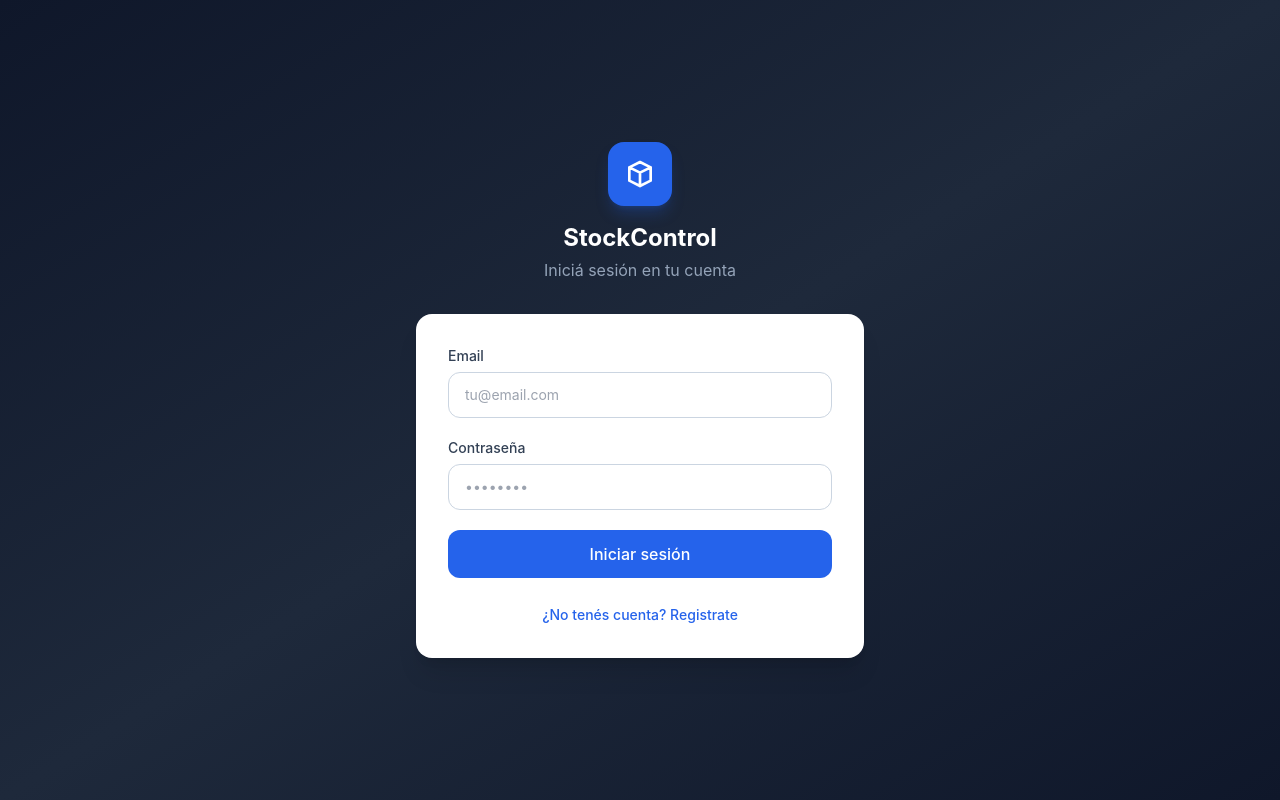
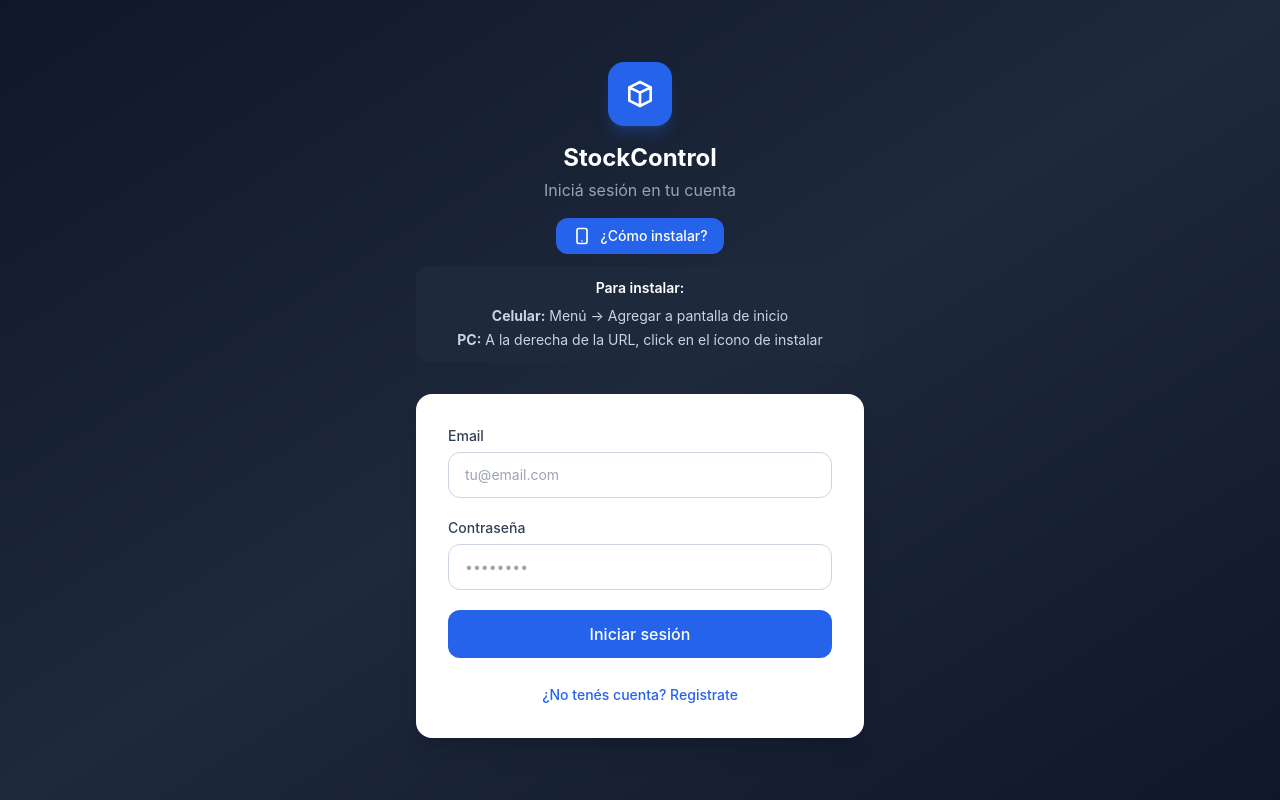
Before and after one commit to santiagoemanuel2020-ui/Controlador-Stock1, a Next.js app: page /login in a window 1280 px wide. Built offline with nearby package versions, Linux system fonts and the light colour scheme.

Commit message:
feat: show install instructions when PWA not available

```diff
--- a/src/app/login/page.tsx
+++ b/src/app/login/page.tsx
@@ -19,6 +19,7 @@ export default function LoginPage() {
   const [isRegistering, setIsRegistering] = useState(false);
   const [deferredPrompt, setDeferredPrompt] = useState<BeforeInstallPromptEvent | null>(null);
   const [showInstallButton, setShowInstallButton] = useState(false);
+  const [showInstructions, setShowInstructions] = useState(false);
 
   useEffect(() => {
     // Detect if PWA install is available
@@ -35,10 +36,18 @@ export default function LoginPage() {
       setShowInstallButton(false);
     }
 
+    // Show instructions after a few seconds if no automatic install
+    const timer = setTimeout(() => {
+      if (!showInstallButton) {
+        setShowInstructions(true);
+      }
+    }, 3000);
+
     return () => {
       window.removeEventListener('beforeinstallprompt', handleBeforeInstallPrompt);
+      clearTimeout(timer);
     };
-  }, []);
+  }, [showInstallButton]);
 
   const handleInstall = async () => {
     if (!deferredPrompt) return;
@@ -127,11 +136,12 @@ export default function LoginPage() {
             {isRegistering ? 'Creá tu cuenta para empezar' : 'Iniciá sesión en tu cuenta'}
           </p>
 
-          {/* Install Button */}
+          {/* Install Button or Instructions */}
+          <div className="mt-4">
             {showInstallButton && (
               <button
                 onClick={handleInstall}
-              className="mt-4 px-4 py-2 bg-emerald-600 text-white rounded-xl text-sm font-medium hover:bg-emerald-700 transition-colors flex items-center gap-2 mx-auto"
+                className="px-4 py-2 bg-emerald-600 text-white rounded-xl text-sm font-medium hover:bg-emerald-700 transition-colors flex items-center gap-2 mx-auto"
               >
                 <svg className="w-5 h-5" fill="none" viewBox="0 0 24 24" stroke="currentColor" strokeWidth={2}>
                   <path strokeLinecap="round" strokeLinejoin="round" d="M4 16v1a3 3 0 003 3h10a3 3 0 003-3v-1m-4-4l-4 4m0 0l-4-4m4 4V4" />
@@ -139,6 +149,29 @@ export default function LoginPage() {
                 📲 Instalar app
               </button>
             )}
+
+            {showInstructions && !showInstallButton && (
+              <button
+                onClick={() => setShowInstructions(!showInstructions)}
+                className="px-4 py-2 bg-blue-600 text-white rounded-xl text-sm font-medium hover:bg-blue-700 transition-colors flex items-center gap-2 mx-auto"
+              >
+                <svg className="w-5 h-5" fill="none" viewBox="0 0 24 24" stroke="currentColor" strokeWidth={2}>
+                  <path strokeLinecap="round" strokeLinejoin="round" d="M12 18h.01M8 21h8a2 2 0 002-2V5a2 2 0 00-2-2H8a2 2 0 00-2 2v14a2 2 0 002 2z" />
+                </svg>
+                ¿Cómo instalar?
+              </button>
+            )}
+
+            {showInstructions && !showInstallButton && (
+              <div className="mt-3 p-3 bg-slate-800 rounded-xl text-sm text-slate-300">
+                <p className="font-semibold mb-2 text-white">Para instalar:</p>
+                <ul className="space-y-1">
+                  <li><strong>Celular:</strong> Menú → Agregar a pantalla de inicio</li>
+                  <li><strong>PC:</strong> A la derecha de la URL, click en el ícono de instalar</li>
+                </ul>
+              </div>
+            )}
+          </div>
         </div>
 
         {/* Card */}
--- a/src/components/InstallButton.tsx
+++ b/src/components/InstallButton.tsx
@@ -12,6 +12,7 @@ export default function InstallButton() {
   const [deferredPrompt, setDeferredPrompt] = useState<BeforeInstallPromptEvent | null>(null);
   const [showButton, setShowButton] = useState(false);
   const [isInstalled, setIsInstalled] = useState(false);
+  const [instructions, setInstructions] = useState(false);
 
   useEffect(() => {
     // Check if already installed (standalone mode)
@@ -29,10 +30,18 @@ export default function InstallButton() {
 
     window.addEventListener('beforeinstallprompt', handleBeforeInstallPrompt);
 
+    // Also show manual instructions after a few seconds
+    const timer = setTimeout(() => {
+      if (!showButton) {
+        setInstructions(true);
+      }
+    }, 3000);
+
     return () => {
       window.removeEventListener('beforeinstallprompt', handleBeforeInstallPrompt);
+      clearTimeout(timer);
     };
-  }, []);
+  }, [showButton]);
 
   const handleInstall = async () => {
     if (!deferredPrompt) return;
@@ -48,13 +57,11 @@ export default function InstallButton() {
   };
 
   if (isInstalled) {
-    return null; // Don't show if already installed
+    return null;
   }
 
-  if (!showButton) {
-    return null; // Don't show if install not available
-  }
-
+  // Show automatic install button if available
+  if (showButton) {
     return (
       <button
         onClick={handleInstall}
@@ -67,3 +74,33 @@ export default function InstallButton() {
       </button>
     );
   }
+
+  // Show manual instructions if automatic not available
+  if (instructions || !showButton) {
+    return (
+      <div className="fixed bottom-4 right-4 z-50">
+        <button
+          onClick={() => setInstructions(!instructions)}
+          className="px-4 py-3 bg-blue-600 text-white rounded-xl shadow-lg hover:bg-blue-700 transition-all flex items-center gap-2 font-medium"
+        >
+          <svg className="w-5 h-5" fill="none" viewBox="0 0 24 24" stroke="currentColor" strokeWidth={2}>
+            <path strokeLinecap="round" strokeLinejoin="round" d="M12 18h.01M8 21h8a2 2 0 002-2V5a2 2 0 00-2-2H8a2 2 0 00-2 2v14a2 2 0 002 2z" />
+          </svg>
+          ¿Cómo instalar?
+        </button>
+
+        {instructions && (
+          <div className="absolute bottom-16 right-0 bg-white rounded-xl shadow-xl p-4 w-64 text-sm text-slate-700 border border-slate-200">
+            <p className="font-semibold mb-2">Para instalar:</p>
+            <ul className="space-y-1 text-slate-600">
+              <li><strong>Celular:</strong> Menú → Agregar a pantalla de inicio</li>
+              <li><strong>PC:</strong> A la derecha de la URL, click en el ícono de instalar</li>
+            </ul>
+          </div>
+        )}
+      </div>
+    );
+  }
+
+  return null;
+}
```
Lines whose indentation alone changed are shown as unchanged.
